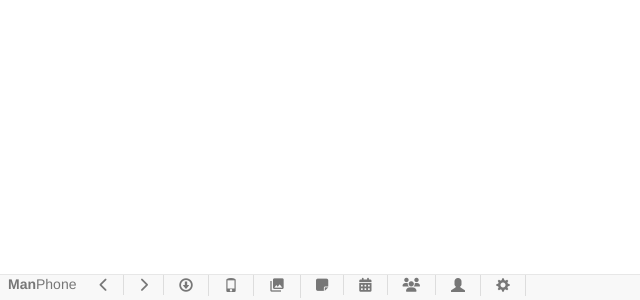
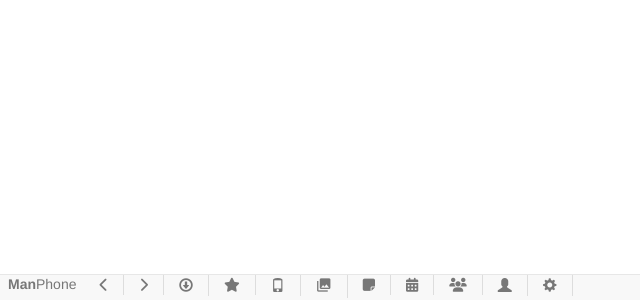
Before and after one commit to Quad-B/Manroid, an Electron app: page index.html in a window 800 px wide. Shown: the part 500-800 px from the top of the page, 0-640 px from the left. Drawn offline with nearby package versions, Linux system fonts and the light colour scheme.

Commit message:
edit index.html

```diff
--- a/index.html
+++ b/index.html
@@ -20,7 +20,7 @@ html, body, #foo {
 
 @media only screen and (max-width:784px){
 html, body, #foo {
-    height: 98.5% !important;
+    height: 98.4% !important;
 }
 }
 
@@ -69,12 +69,13 @@ html, body, #foo {
           <li><a onclick="setURL('https://play.google.com/store')">ความบันเทิงอื่นๆ</a></li>
         </ul>
       </li>
+      <li><a onclick="setURL('https://play.google.com/wishlist')" data-tooltip="tooltip" title="สิ่งที่ฉันอยากได้ใน Play Store"><i class="fa fa-star" aria-hidden="true"></i></a></li>
       <li><a onclick="setURL('https://www.google.com/android/devicemanager?hl=th&u=0')" data-tooltip="tooltip" title="หาโทรศัพท์"><i class="glyphicon glyphicon-phone"></i></a></li>
       <li><a onclick="photos('https://photos.google.com/?hl=th')" data-tooltip="tooltip" title="จัดการรูปภาพที่ซิงค์ใน Google Photos"><i class="material-icons">photo_library</i></a></li>
       <li><a onclick="keep('https://keep.google.com/')" data-tooltip="tooltip" title="จัดการโน็ตใน Google Keep"><i class="fa fa-sticky-note" aria-hidden="true"></i></a></li>
       <li><a onclick="setURL('https://calendar.google.com')" data-tooltip="tooltip"  title="จัดการปฏิทิน ใน Google Calendar"><i class="fa fa-calendar" aria-hidden="true"></i></a></li>
       <li><a onclick="setURL('https://www.google.com/contacts')" data-tooltip="tooltip"  title="จัดการรายชื่อ ใน Google Contacts"><i class="fa fa-users" aria-hidden="true"></i></a></li>
-      <li><a onclick="setURL('https://play.google.com/store/account')" data-tooltip="tooltip"  title="ตั้งค่าบัญชี"><i class="glyphicon glyphicon-user"></i></a></li>
+      <li><a onclick="setURL('https://play.google.com/store/account')" data-tooltip="tooltip"  title="ตั้งค่าบัญชีใน Play Store"><i class="glyphicon glyphicon-user"></i></a></li>
       <li><a onclick="settings('https://play.google.com/settings/')" data-tooltip="tooltip" title="การตั้งค่า"><i class="glyphicon glyphicon-cog"></i></a></li>
     </ul>
   </div><!-- /.navbar-collapse -->
```
